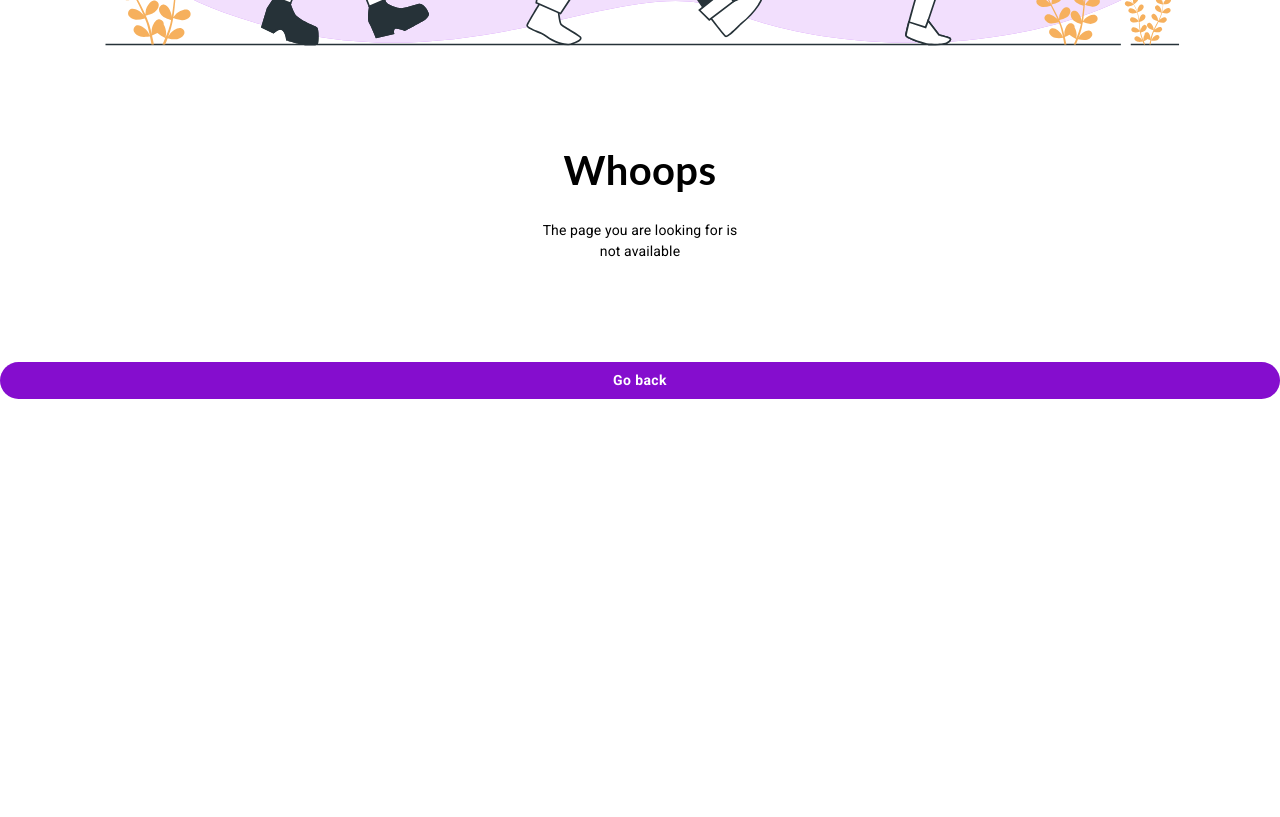
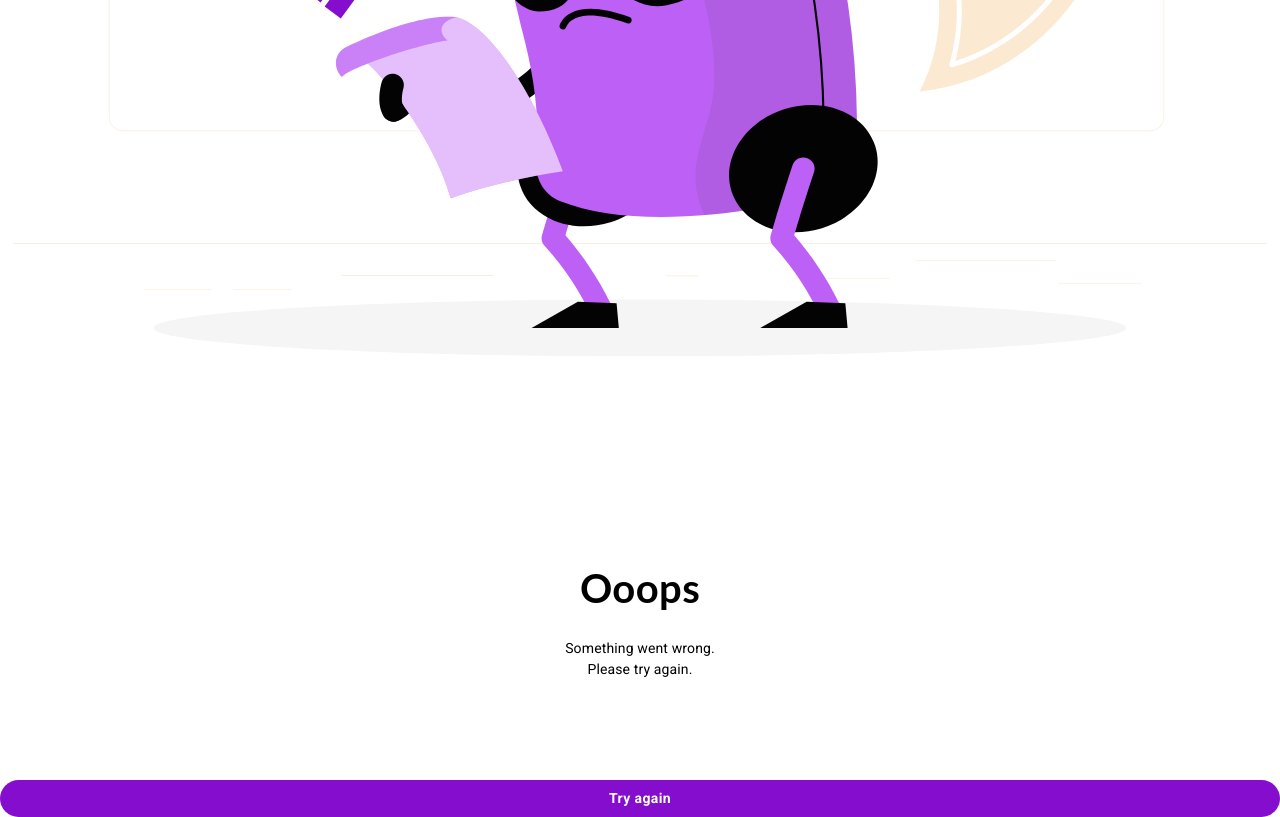
Before and after one commit to Snowwhite-Workshop/ship-secure-frontend, a React (Create React App) app: page / in a window 1280 px wide. Shown: the part 800-1617 px from the top of the page. Before the commit the page ends 1199 px from the top, so only its background shows below. Built offline with nearby package versions, Linux system fonts and the light colour scheme.

Commit message:
Error 400 page

```diff
--- a/src/App.js
+++ b/src/App.js
@@ -1,13 +1,13 @@
 import { ThemeProvider } from "@mui/material/styles";
 import { theme } from "./utils/theme";
 import "./index";
-import Error404 from "./pages/Error404";
+import Error400 from "./pages/Error400";
 
 function App() {
   return (
     <ThemeProvider theme={theme}>
       <div className="App">
-        <Error404 />
+        <Error400 />
       </div>
     </ThemeProvider>
   );
--- /dev/null
+++ b/src/pages/Error400.js
@@ -0,0 +1,34 @@
+import React from "react";
+import ExitIcon from "../components/atoms/ExitIcon";
+import HeaderText from "../components/atoms/HeaderText";
+import RegularText from "../components/atoms/RegularText";
+import Buttons from "../components/atoms/Buttons";
+import err400 from "../Images/400_err.svg";
+
+const Err400Style = {
+  minHeight: "100vh",
+  width: "100%",
+};
+const Img400Style = {
+  width: "98%",
+  margin: "auto",
+  paddingTop: "40px",
+};
+const DivImgStyle = {
+  display: "flex",
+};
+
+export default function Error400() {
+  return (
+    <div style={Err400Style}>
+      <ExitIcon />
+      <div style={DivImgStyle}>
+        <img src={err400} style={Img400Style} />
+      </div>
+      <HeaderText text="Ooops" color="000" padding="20px"/>
+      <RegularText text="Something went wrong." textAlign="center"/>
+      <RegularText text="Please try again."  textAlign="center" />
+      <Buttons text="Try again" marginTop="100px"/>
+    </div>
+  );
+}
--- a/src/pages/Error404.js
+++ b/src/pages/Error404.js
@@ -1,4 +1,4 @@
-import React from "react";
+ import React from "react";
 import ExitIcon from "../components/atoms/ExitIcon";
 import HeaderText from "../components/atoms/HeaderText";
 import RegularText from "../components/atoms/RegularText";
```
Also changed, not shown: src/Images/400_err.svg (added).
